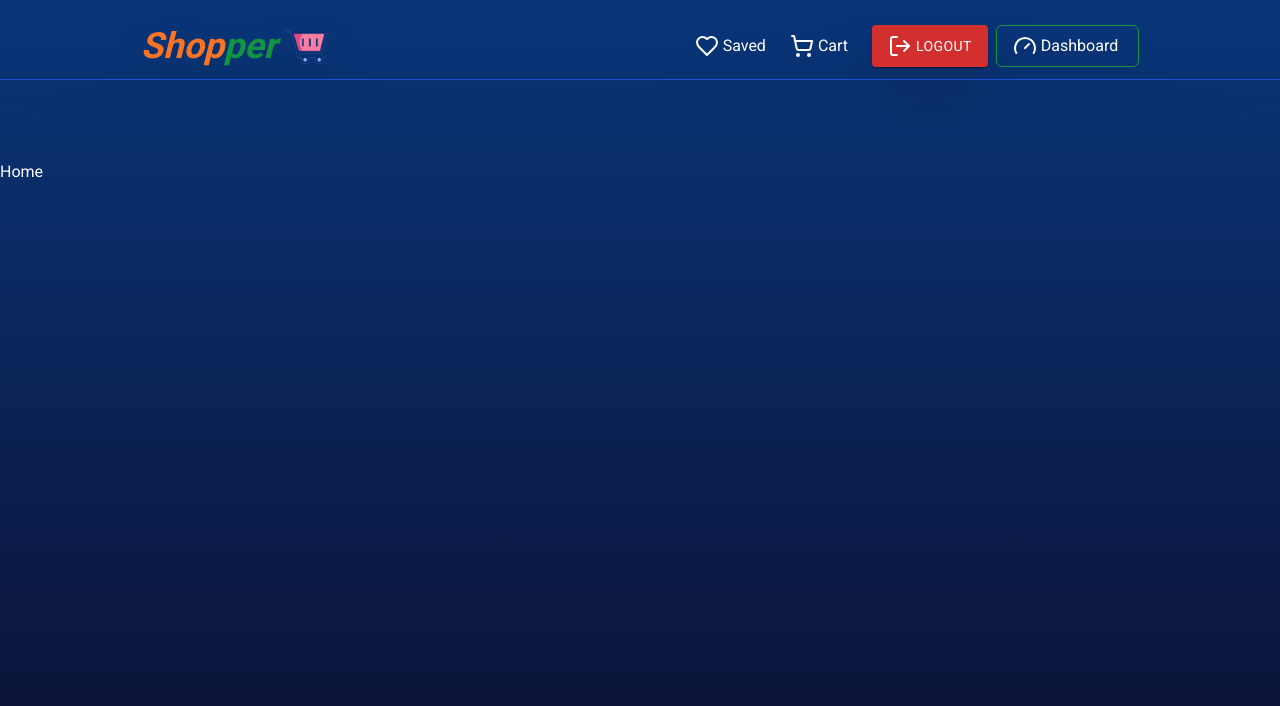
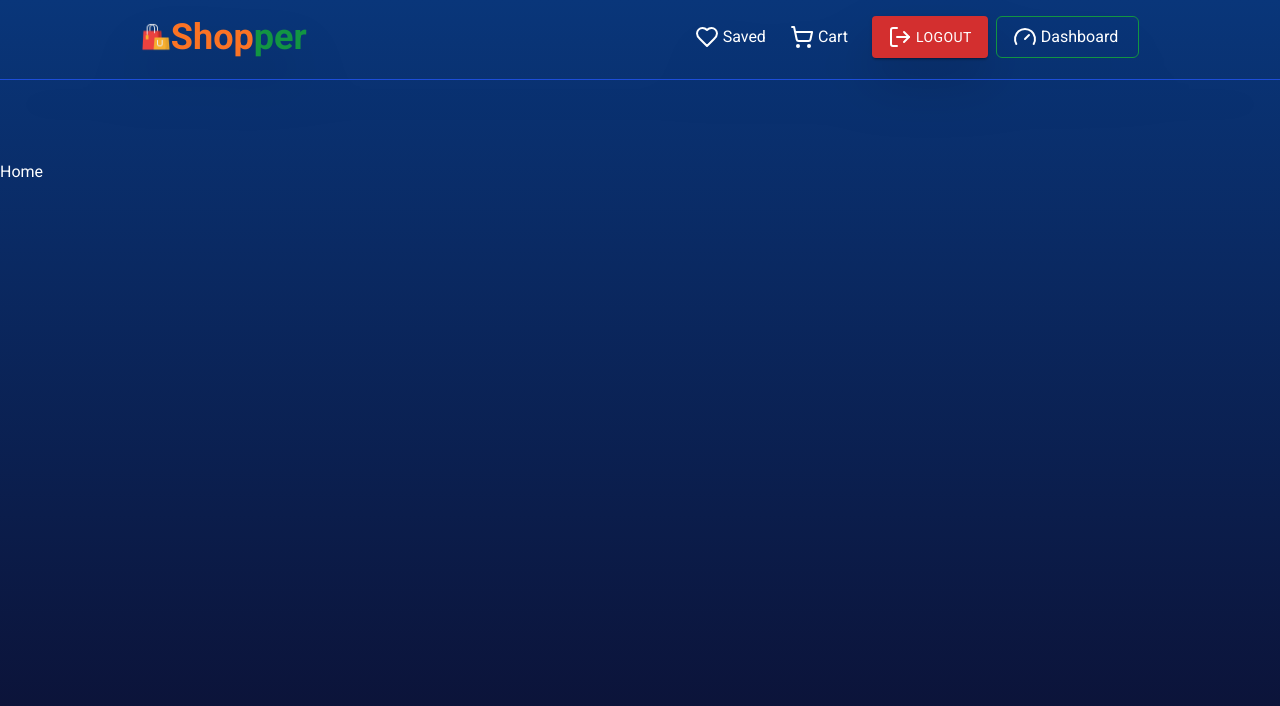
Before and after one commit to Nurlan-Bakenbaev/e-store, a Next.js app in the folder frontend/: page / in a window 1280 px wide. Shown: the top 706 px of the page. Built offline with nearby package versions, Linux system fonts and the light colour scheme.

Commit message:
new file:   frontend/public/logotip.png 	modified:   frontend/src/app/components/Navbar.jsx

```diff
--- a/frontend/src/app/components/Navbar.jsx
+++ b/frontend/src/app/components/Navbar.jsx
@@ -1,7 +1,7 @@
 "use client";
 import Link from "next/link";
 import React from "react";
-import { Heart, ShoppingCart, LogOut, LogIn, Gauge } from "lucide-react";
+import { Heart, ShoppingCart, LogOut, LogIn, Gauge, Store } from "lucide-react";
 
 import LogoutIcon from "@mui/icons-material/Logout";
 import LoginIcon from "@mui/icons-material/Login";
@@ -14,12 +14,12 @@ const Navbar = () => {
   return (
     <nav className="p-4 h-[80px] drop-shadow-2xl border-b border-primary">
       <div className=" flex justify-between items-center w-full md:w-[80%] mx-auto ">
-        <div className=" flex items-center text-2xl italic">
+        <div className=" flex items-center text-2xl">
           <Link href="/" className="hidden md:flex items-center no-hover-link">
+            <Image src="/logotip.png" alt="logotip" width={30} height={30} />
             <span className="text-4xl font-bold text-accent">Shop</span>
-            <span className="text-4xl font-bold text-success">per</span>
+            <span className="text-4xl font-bold text-success mr-1">per</span>
           </Link>
-          <Image src="/logo2.gif" alt="logo" width={60} height={60} />
         </div>
         <div className="flex items-center space-x-6">
           <Link href="/saved" className="flex items-center">
```
Also changed, not shown: frontend/public/logotip.png (added).
